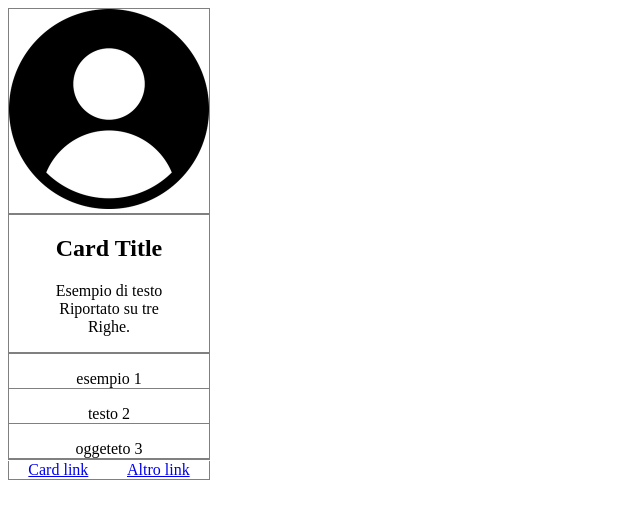
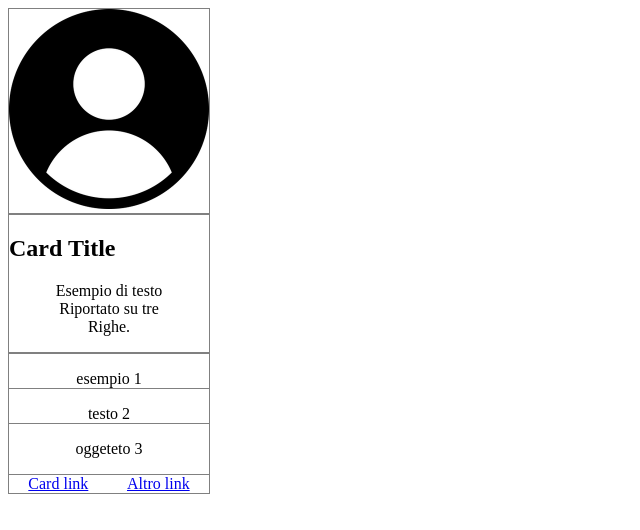
Before and after one commit to Raccoon6650/Develhope-css, a plain HTML site: page Card/card.html in a window 1280 px wide. Shown: the whole page, without its empty margins (0-640 px from the left). Drawn offline with Linux system fonts and the light colour scheme.

Commit message:
Esercizio card v1.0 completo

```diff
--- a/Card/card.html
+++ b/Card/card.html
@@ -29,10 +29,10 @@
                 Righe. <br>
             </p>
         </section>
-        <section class="centro basso">
+        <section class="centro">
             <p class="txt">esempio 1</p>
             <p class="txt">testo 2</p>
-            <p class="txt">oggeteto 3</p>
+            <p>oggeteto 3</p>
         </section>
         <section class="link">
             <a href="link2">Card link</a>
--- a/Card/style/style.css
+++ b/Card/style/style.css
@@ -1,4 +1,4 @@
- section{
+section{
     inline-size: 200px;
     margin: 0%;
     border: 1px solid gray;
@@ -6,12 +6,14 @@
 
 .txt{
     border-bottom: 1px solid gray;
-    margin-block-end: 0px;
-
 }
 
 .centro{
     text-align: center;
+}
+
+h1{
+    text-align: start;
 }
 
 .dati {
@@ -19,10 +21,8 @@
 }
 
 .link {
-    display: flex; /*gestisce la visibilità*/
-    align-items: center; /*posiziona il tutto al centro della zona*/
-    justify-content: space-around; /*gestisce gli spazi*/
+    display: flex;
+    align-items: center;
+    justify-content: space-around;
     border-top: none;
-    margin-block-start: 1px;
-    margin-block-end: 1px;
 }
```
